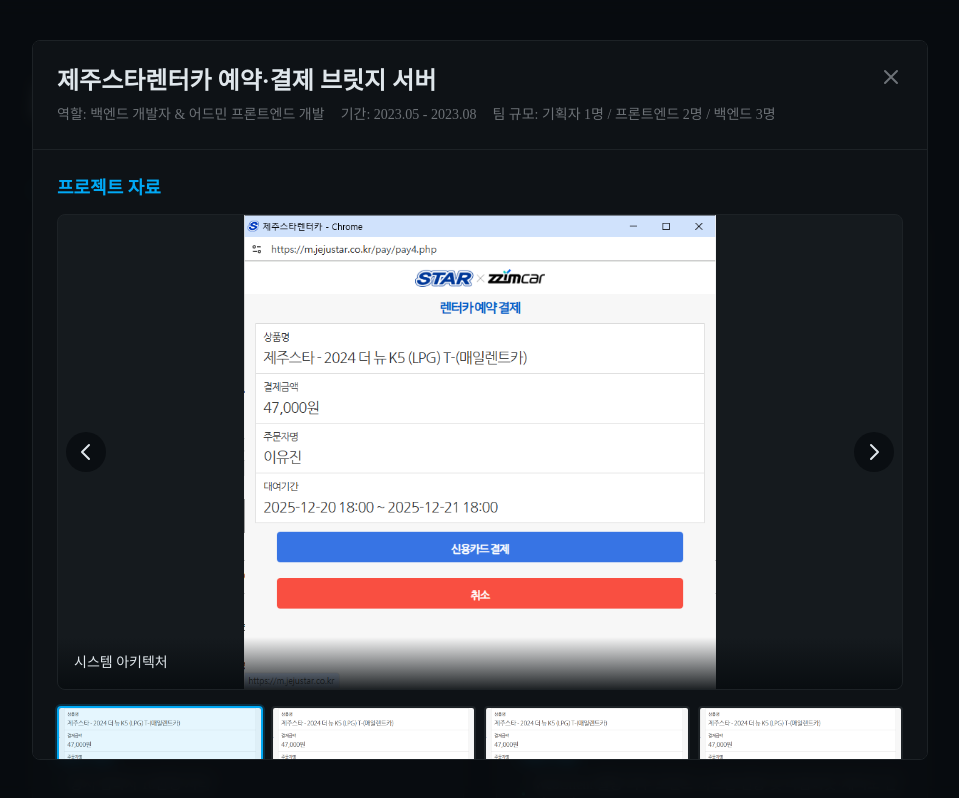
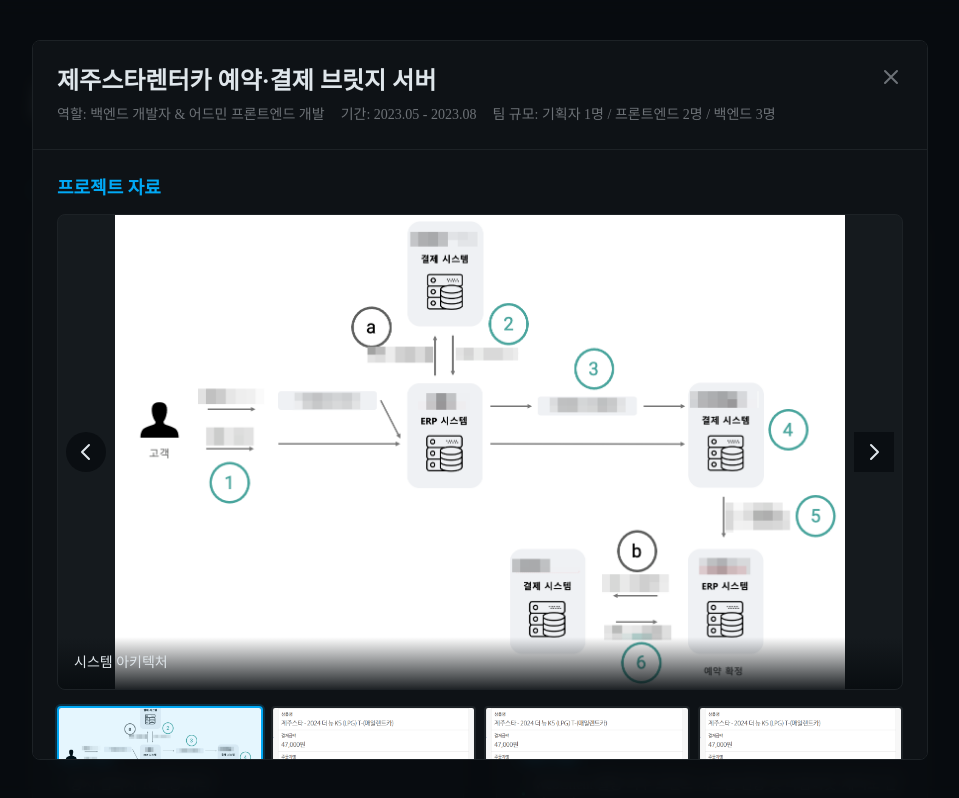
Before and after one commit to U-jinLee/web-portfolio, a React (Vite) app: page / in a window 1280 px wide. Both pictures are taken after a click on the element 408 px from the left and 4633 px from the top of the page. Shown: the part 4217-5015 px from the top of the page, without its empty margins (160-1119 px from the left). Built offline with nearby package versions, Linux system fonts and the light colour scheme.

Commit message:
feat: 관련 내용 추가

```diff
--- a/src/components/Projects.tsx
+++ b/src/components/Projects.tsx
@@ -9,14 +9,14 @@
     {
       title: "제주스타렌터카 예약·결제 브릿지 서버",
       type: "company" as const,
-      description: "실시간 예약 동기화 및 결제 중개 브릿지 서버 구축",
+      description: "실시간 예약·결제 중개 브릿지 서버 구축",
       tech: ["Java", "Spring Boot", "Spring Security", "QueryDSL", "MySQL", "Thymeleaf", "Apache POI"],
       features: [
         "WebClient 비동기 병렬 처리 도입 다건 환불 요청 시 응답 지연 시간 O(n) → O(1) 개선",
-        "제주스타렌터카 레거시 시스템과 네이처모빌리티 API 간 데이터 규격 변환 및 중계 브릿지 모듈 개발",
+        "제주스타렌터카 ↔ 네이처모빌리티 API 데이터 규격 변환 및 중계 브릿지 모듈 개발",
+        "Thymeleaf 기반 정산 어드민 대시보드 및 프론트엔드 로직 구현",
         "QueryDSL 커버링 인덱스를 적용 정산 데이터 조회 성능 개선",
         "AOP 기반 예약 로깅 및 Encrytor 암호화 모듈 적용으로 데이터 추적 및 보안 강화",
-        "Thymeleaf 기반 정산 관리 어드민 대시보드 설계 및 프론트엔드 로직 구현",
         "Apache POI를 활용 정산 내역 엑셀 다운로드 및 암호화 적용",
         "예약·결제 상태 관리를 위한 정규화된 ERD 설계 및 데이터 모델링"
       ],
@@ -29,7 +29,7 @@
         "보안 통신용 브릿지 서버 아키텍처, 비동기 논블로킹 트랜잭션 설계, QueryDSL 커버링 인덱스 최적화",
       images: [
         {
-          url: "./projects/zzimcar/booking.png",
+          url: "./projects/zzimcar/nature_mobility.png",
           caption: "시스템 아키텍처",
         },
         {
@@ -71,10 +71,9 @@
       tech: ["Java", "Spring Boot", "JPA", "QueryDSL", "MySQL", "Redis", "AWS"],
       features: [
         "책임 연쇄 패턴 활용 유연한 동적 라벨링(신상품/세일) 로직 구현",
-        "Flyweight 패턴 도입으로 ",
         "QueryDSL 기반 다국어(KR/EN) 및 다통화 대응 동적 쿼리 개발",
-        "Spring Scheduler 활용 환율 변동에 따른 상품 가격 실시간 동기화 배치 구현",
-        "비회원 장바구니 기능 구현",
+        "Spring Scheduler 활용 환율 변동 상품 가격 실시간 동기화 구현",
+        "Redis 기반 임시 저장소를 통한 비회원 장바구니 기능 구현",
         "브랜드, 카테고리, 세일 등 다양한 필터링 조건을 처리하는 확장 가능한 검색 API 구축"
       ],
       github: "",
@@ -83,7 +82,7 @@
       duration: "2022.06 - 2022.10",
       teamSize: "프론트엔드 2명 / 백엔드 3명",
       architecture:
-        "마이크로서비스 아키텍처 기반, Redis Cluster로 메시지 브로커 구현, MongoDB Sharding으로 데이터 분산 저장",
+        "마이크로서비스 아키텍처 기반, Redis Cluster로 캐싱 레이어 구현, 동적 쿼리 엔진 설계",
       images: [
         {
           url: "./projects/tenth/korean_air_product_english.png",
@@ -117,7 +116,7 @@
       ],
       metrics: [
         { label: "상품 로딩 속도", value: "성능 대폭 개선", trend: "up" },
-        { label: "메시지 지연", value: "< 50ms", trend: "down" },
+        { label: "가격 동기화", value: "실시간", trend: "stable" },
         { label: "서버 가용성", value: "99.9%", trend: "stable" },
         { label: "다국어 대응", value: "KR/EN 완벽 지원", trend: "stable" },
       ],
@@ -277,27 +276,25 @@
       title: "실시간 중고 경매 플랫폼 BCM",
       type: "personal" as const,
       description: "STOMP 및 Redis 기반 실시간 경매 플랫폼",
-      tech: ["Java", "Spring Boot", "STOMP(WebSocket)", "Redis", "PostgreSQL", "AWS"],
+      tech: ["Java", "Spring Boot", "STOMP(WebSocket)", "Redis", "PostgreSQL", "AWS", "Github Actions", "Docker"],
       features: [
-        "Redis ZSET 활용 스케줄러 도입으로 서버 재시작 시 경매 종료 이벤트 유실 방지",
-        "S3 Presigned URL 도입을 통한 이미지 업로드 트래픽 분산 및 보안 강화",
-        "SMTP 이메일 링크와 Redis 임시 토큰 결합한 비밀번호 재설정 프로세스를 설계하여 계정 보안 수준 고도화",
-        "RTR 도입 및 ",
-        "Github Actions & Docker 기반 CI/CD 파이프라인 구축",
+        "Redis ZSET 도입을 통한 JDBC Store 대비 처리 속도 향상 및 경매 종료 작업 유실 방지",
+        "STOMP WebSocket 도입으로 Long Polling 방식 대비 네트워크 오버헤드 감소 및 실시간 호가 반영 구축",
+        "Github Actions & Docker 기반 CI/CD 구축 및 다중 인스턴스 환경에서의 중복 실행 방지 처리",
+        "S3 Presigned URL을 적용하여 이미지 업로드 트래픽을 서버에서 분리하고 EC2 리소스 부하 최소화",
+        "RTR 도입 및 Redis 블랙리스트 전략으로 토큰 탈취 시 재사용 공격 원천 차단",
+        "이메일 링크와 Redis 임시 토큰을 결합한 비밀번호 재설정 프로세스를 설계하여 계정 보안 수준 고도화",
       ],
       github: "https://github.com/kt-merge",
+      demo: "https://demo.example.com",
       role: "백엔드 개발자 리드 & 인프라 설계",
       duration: "2025.11 - 진행 중",
       teamSize: "프론트엔드 2명 / 백엔드 2명 / 인프라 1명",
-      architecture: "Kafka를 통한 실시간 스트리밍, Spark Streaming으로 데이터 변환, Elasticsearch로 검색 및 분석 제공",
+      architecture: "STOMP WebSocket 기반의 실시간 입찰 트랜잭션 처리, Redis Pub/Sub을 활용 확장 가능한 메시징 아키텍처",
       images: [
         {
           url: "./projects/bcm/chicken_erd.png",
           caption: "Project ERD",
-        },
-        {
-          url: "/elasticsearch-kibana-dashboard-visualization.jpg",
-          caption: "Elasticsearch 대시보드",
         },
         {
           url: "/kafka-monitoring-metrics-performance.jpg",
@@ -530,7 +527,7 @@
                               prev === projects[selectedProject].images.length - 1 ? 0 : prev + 1,
                             )
                           }
-                          className="absolute right-2 top-1/2 -translate-y-1/2 bg-background/80 hover:bg-background transition-colors rounded-full p-2"
+                          className="absolute right-2 top-1/2 -translate-y-1/2 bg-background/80 hover:bg-background transition-colors roundedngtll p-2"
                         >
                           <svg className="w-6 h-6" fill="none" stroke="currentColor" viewBox="0 0 24 24">
                             <path strokeLinecap="round" strokeLinejoin="round" strokeWidth={2} d="M9 5l7 7-7 7" />
```
Also changed, not shown: public/projects/zzimcar/nature_mobility.png (added).
